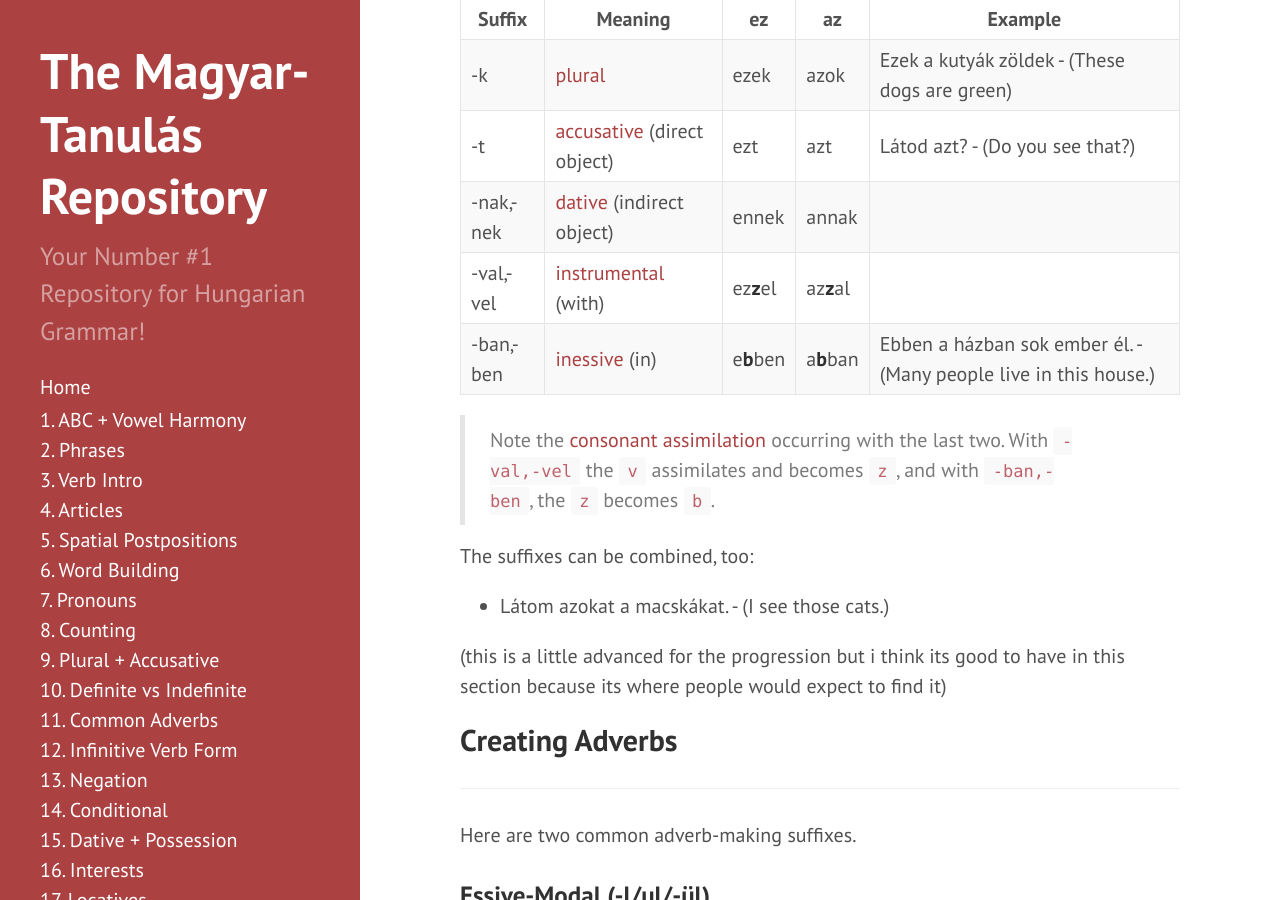
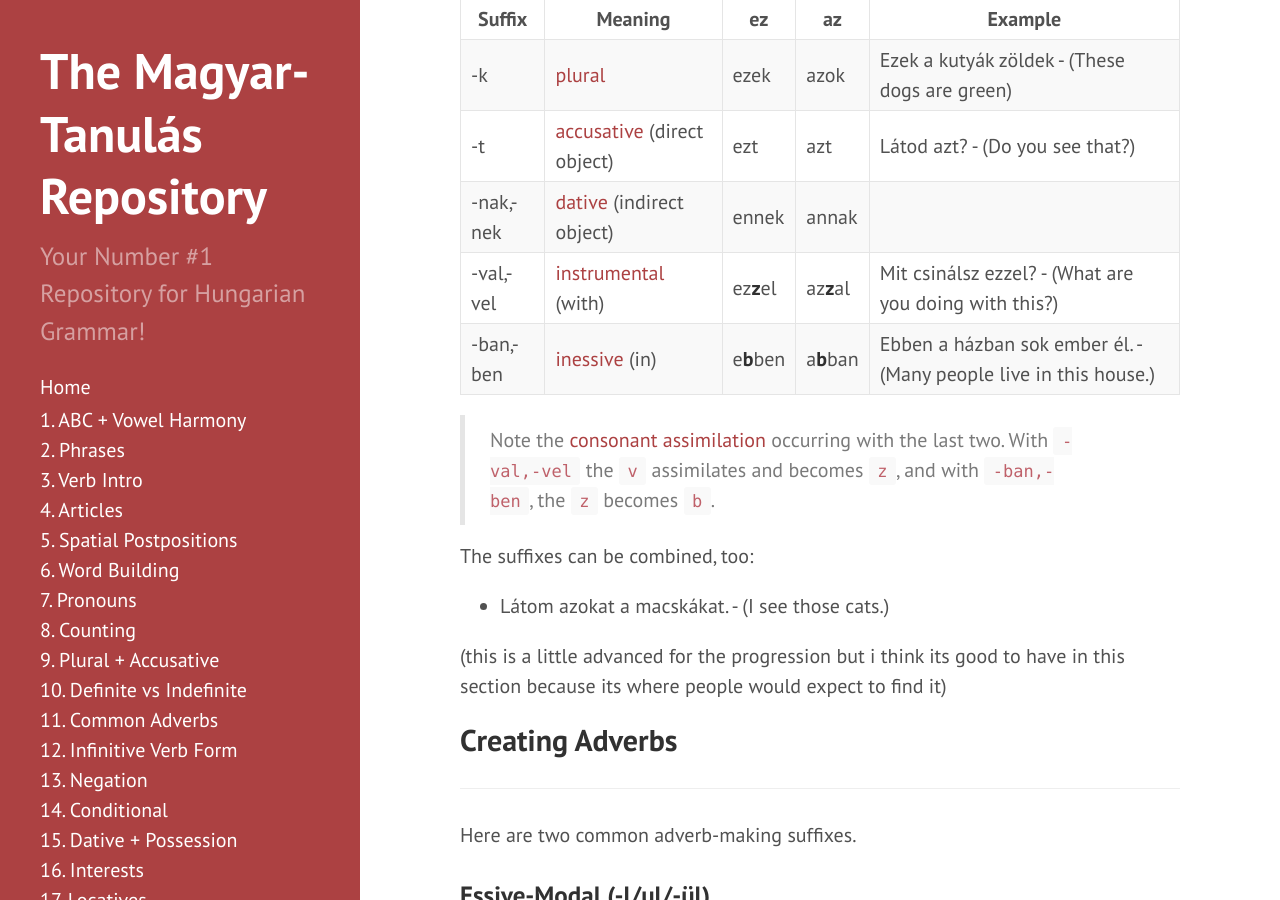
Before and after one commit to Magyartanulas/magyartanulas.github.io, a Jekyll site: the page built from extrastuff.md, in a window 1280 px wide and 900 px high, scrolled down 3064 px. Built offline with Jekyll 4.4.1, drawn with Linux system fonts in a browser that asks for light colours; our own code applies the rules of GitHub Pages for plain Markdown files; comment, search, counter and statistics services are not loaded.

Commit message:
Update extrastuff.md

```diff
--- a/extrastuff.md
+++ b/extrastuff.md
@@ -85,7 +85,7 @@ Here are a few common suffixes and how they affect `ez` and `az`.
 | -k       | [plural](https://magyartanulas.github.io/accusative_plurals/)                    | ezek   | azok   | Ezek a kutyák zöldek - (These dogs are green)|
 | -t       | [accusative](https://magyartanulas.github.io/accusative_plurals/) (direct object)| ezt    | azt    | Látod azt? - (Do you see that?)
 | -nak,-nek| [dative](https://magyartanulas.github.io/dative_possession/) (indirect object)   | ennek  | annak  |                      |
-| -val,-vel| [instrumental](https://magyartanulas.github.io/noun_case_summary/) (with)        | ez**z**el| az**z**al|
+| -val,-vel| [instrumental](https://magyartanulas.github.io/noun_case_summary/) (with)        | ez**z**el| az**z**al| Mit csinálsz ezzel? - (What are you doing with this?)
 |-ban,-ben | [inessive](https://magyartanulas.github.io/locatives/) (in)                      | e**b**ben| a**b**ban| Ebben a házban sok ember él. - (Many people live in this house.)
 
 >Note the [consonant assimilation](insert link here) occurring with the last two. With `-val,-vel` the `v` assimilates and becomes `z`, and with `-ban,-ben`, the `z` becomes `b`.
```
